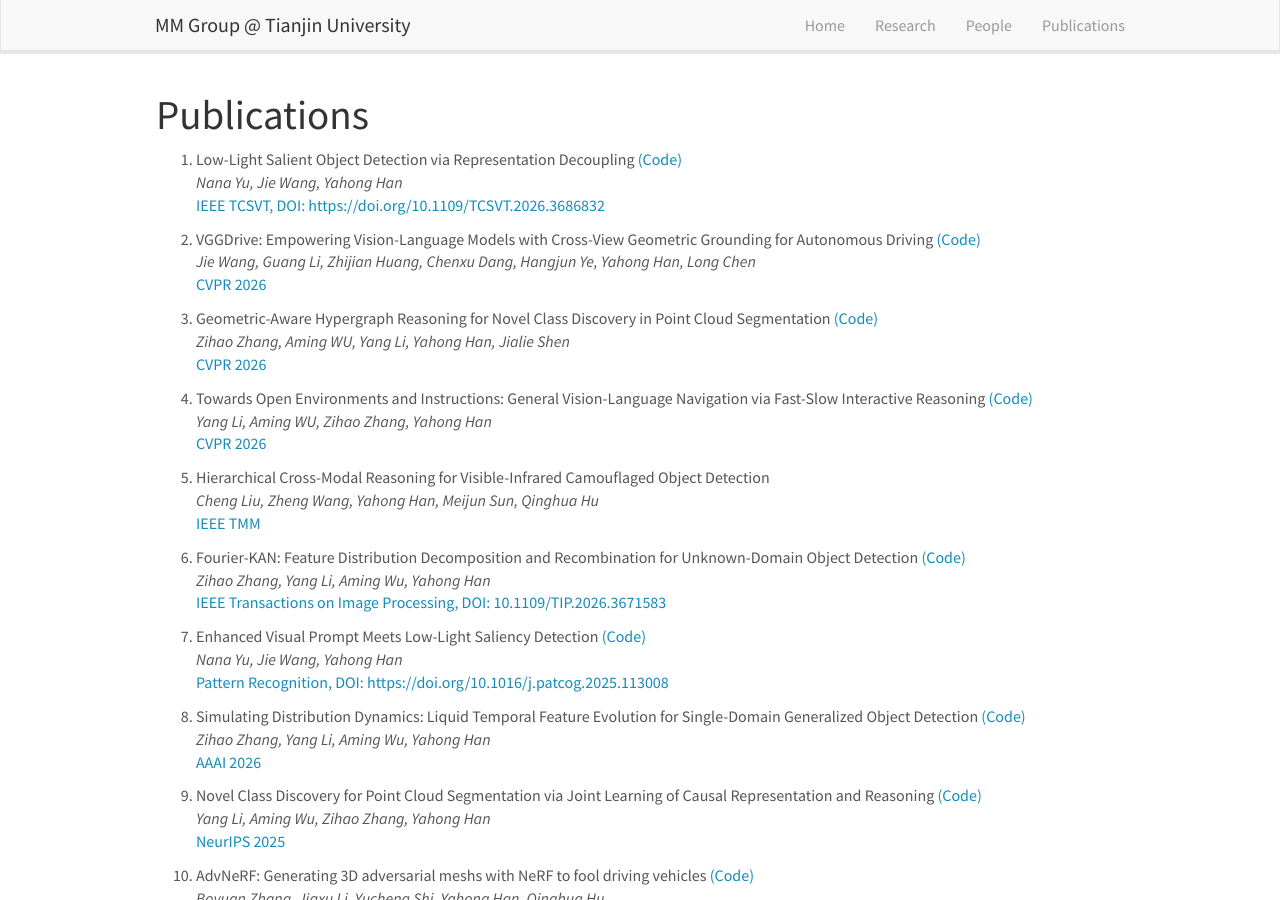
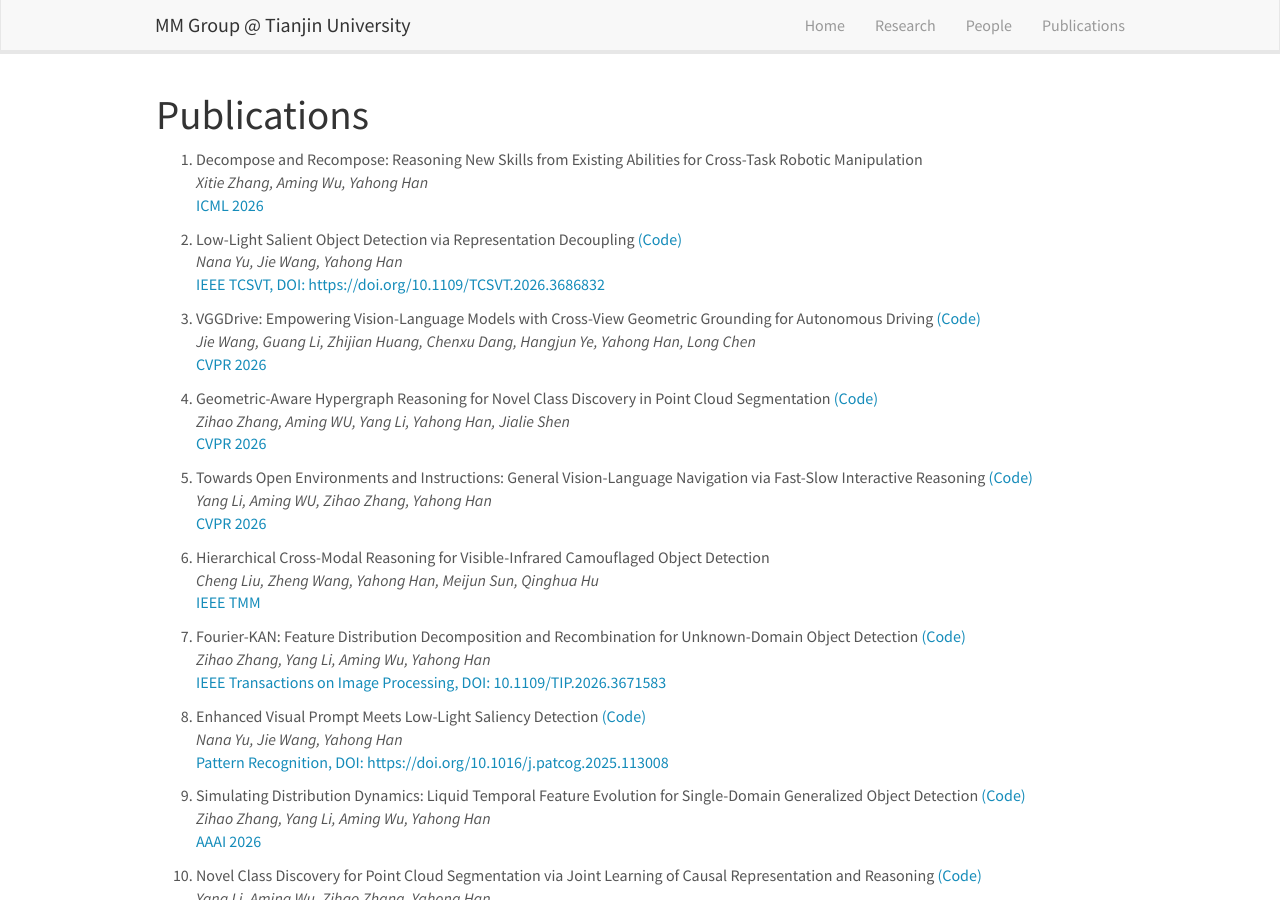
Before and after one commit to tjumm/tjumm.github.io, a Jekyll site: the page built from _pages/publications.md, in a window 1280 px wide and 900 px high. Built offline with Jekyll 4.4.1, drawn with Linux system fonts in a browser that asks for light colours; comment, search, counter and statistics services are not loaded.

Commit message:
Update publist.yml

```diff
--- a/_data/publist.yml
+++ b/_data/publist.yml
@@ -1,3 +1,12 @@
+
+- title: "1. Decompose and Recompose: Reasoning New Skills from Existing Abilities for Cross-Task Robotic Manipulation"
+  image: dummy.png
+  description:
+  authors: Xitie Zhang, Aming Wu, Yahong Han
+  link:
+    url:
+    display: "ICML 2026"
+  highlight: 0
 
 - title: "1. Low-Light Salient Object Detection via Representation Decoupling <a href='https://github.com/woshiyll/DRNet'>(Code)</a>"
   image: dummy.png
```
